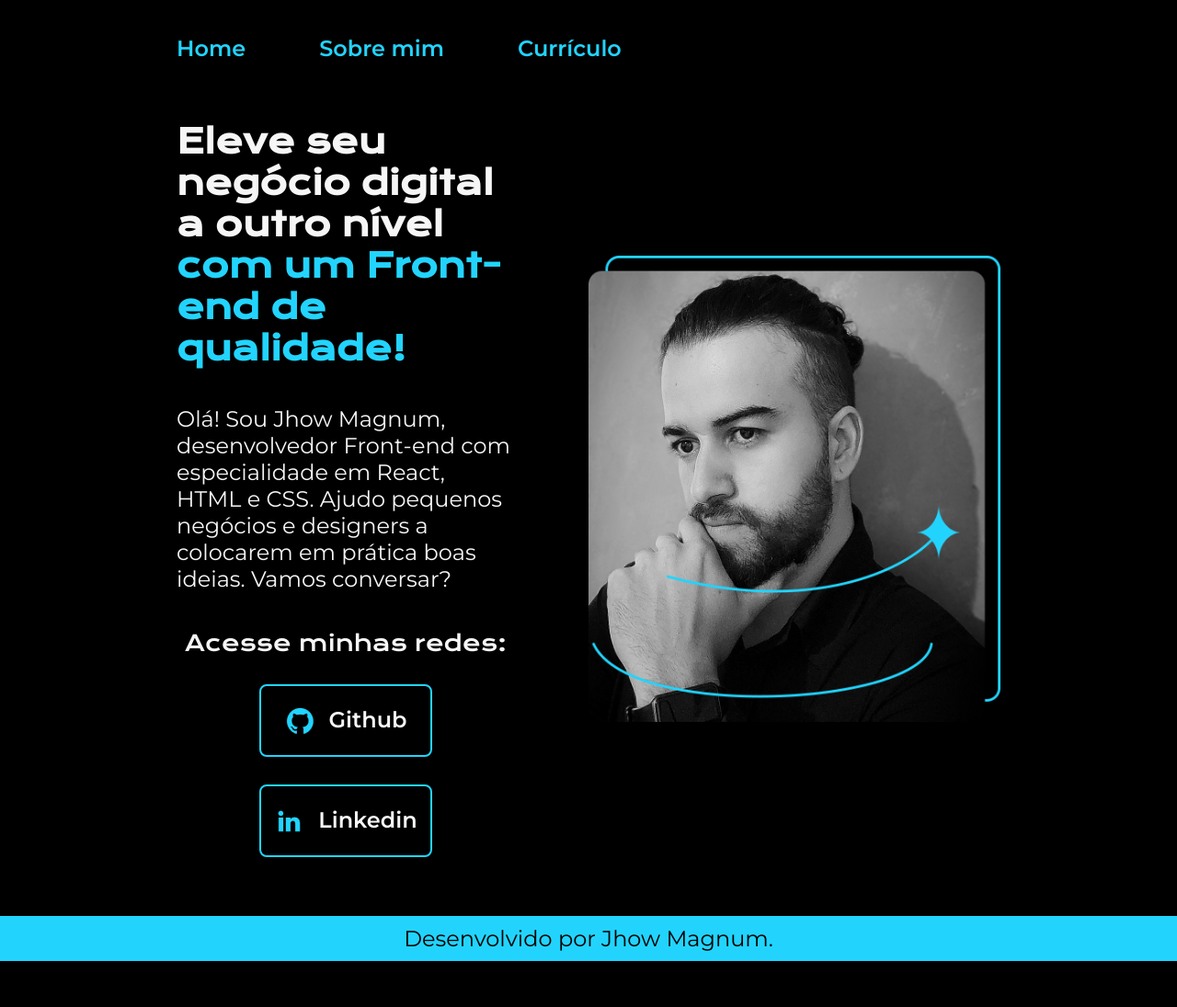
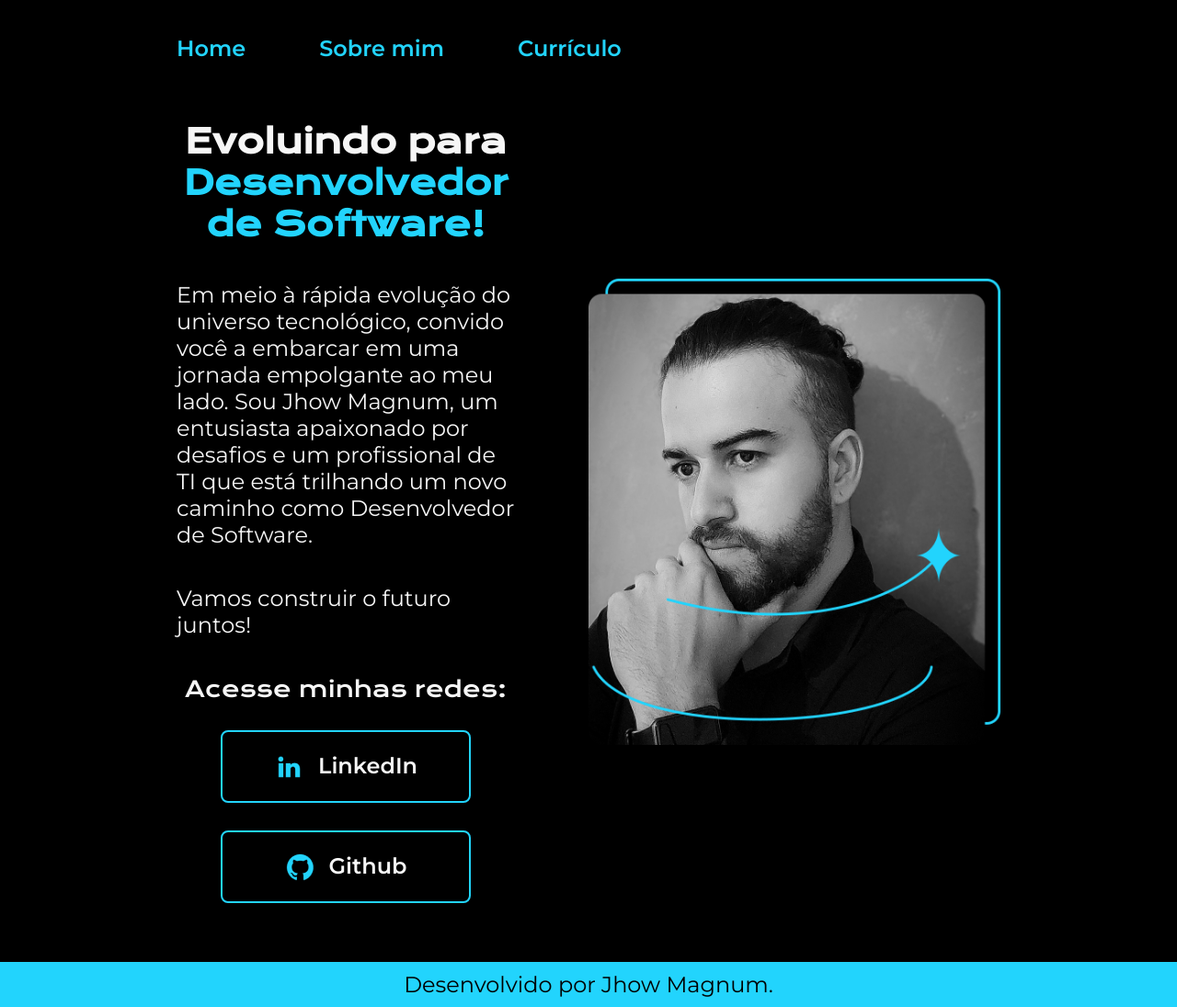
Before and after one commit to Jhow-Magnum/portfolio_presentation, a plain HTML site: page index.html in a window 1280 px wide. Shown: the whole page at 92% size. Before the commit the page ends 1045 px from the top, so only its background shows below. Drawn offline with nearby package versions, Linux system fonts and the light colour scheme.

Commit message:
atualizacao conteudo

```diff
--- a/index.html
+++ b/index.html
@@ -20,23 +20,24 @@
     </header>
     <main class="apresentacao">
         <section class="apresentacao__conteudo">
-            <h1 class="apresentacao__conteudo__titulo">Eleve seu negócio digital a outro nível
-                <strong class="titulo-destaque">com um Front-end de qualidade!
+            <h1 class="apresentacao__conteudo__titulo">Evoluindo para
+                <strong class="titulo-destaque">Desenvolvedor de Software!
                 </strong>
             </h1>
-            <p class="apresentacao__conteudo__paragrafo">Olá! Sou <span> Jhow Magnum</span>, desenvolvedor
-                Front-end com especialidade em React, HTML e
-                CSS. Ajudo pequenos negócios e designers a
-                colocarem em prática boas ideias. Vamos
-                conversar? </p>
+            <p class="apresentacao__conteudo__paragrafo">Em meio à rápida evolução do universo tecnológico, convido você a embarcar em uma jornada empolgante ao meu lado. Sou Jhow Magnum, um entusiasta apaixonado por desafios e um profissional de TI que está trilhando um novo caminho como Desenvolvedor de Software. </p>
+
+
+            <p class="apresentacao__conteudo__paragrafo">
+                Vamos construir o futuro juntos!</p>
             <div class="apresentacao__links">
                 <h2 class="apresentacao__links__subtitulo">Acesse minhas redes:</h2>
-                <a class="apresentacao__links__navegacao" href="https://instagram.com/rafaballerini"> <img
-                        src="assets/github.png" alt=""> Github
-                </a>
-                <a class="apresentacao__links__navegacao" href="https://github.com/guilhermeonrails"> <img
-                        src="assets/linkedin.png" alt=""> Linkedin
-                </a>
+
+                <a class="apresentacao__links__navegacao" href="https://www.linkedin.com/in/jhow-magnum-n-cardoso-583a63180?lipi=urn%3Ali%3Apage%3Ad_flagship3_profile_view_base_contact_details%3BrwBBlUm9R0C%2BciD30OU28g%3D%3D"> <img
+                    src="assets/linkedin.png" alt=""> LinkedIn</a>
+
+                <a class="apresentacao__links__navegacao" href="https://github.com/Jhow-Magnum"> <img
+                        src="assets/github.png" alt=""> Github</a>
+
             </div>
         </section>
         <img class="apresentacao__imagem" src="img/foto-perfil_preto_branco.png" alt="Foto do Jhow Magnum">
--- a/styles/style.css
+++ b/styles/style.css
@@ -82,6 +82,7 @@ body {
 .apresentacao__conteudo {
     width: 50%;
     display: flex;
+    text-align: center;
     flex-direction: column;
     gap: 40px;
 
@@ -97,16 +98,14 @@ body {
 .apresentacao__conteudo__paragrafo {
     font-size: var(--tamanho-fonte24);
     font-family: var(--fonte-secundaria);
+    display: flex;
+    text-align: left;
+    flex-direction: column;
+    gap: 10px;
 
 }
 
-span:hover {
-    cursor: pointer;
-    color: var(--cor-terciaria);
-    font-style: oblique;
-    font-family: var(--fonte-secundaria);
-    font-size: 1.5rem;
-}
+
 
 .apresentacao__links {
     display: flex;
@@ -131,7 +130,7 @@ span:hover {
     border: 2px solid var(--cor-terciaria);
     border-radius: 8px;
     padding: 21.5px 0;
-    width: 50%;
+    width: 73%;
     font-size: var(--tamanho-fonte24);
     text-align: center;
     text-decoration: none;
```
Also changed, not shown: about.html (+2 -4 lines), curriculum.html (+5 -8 lines).
